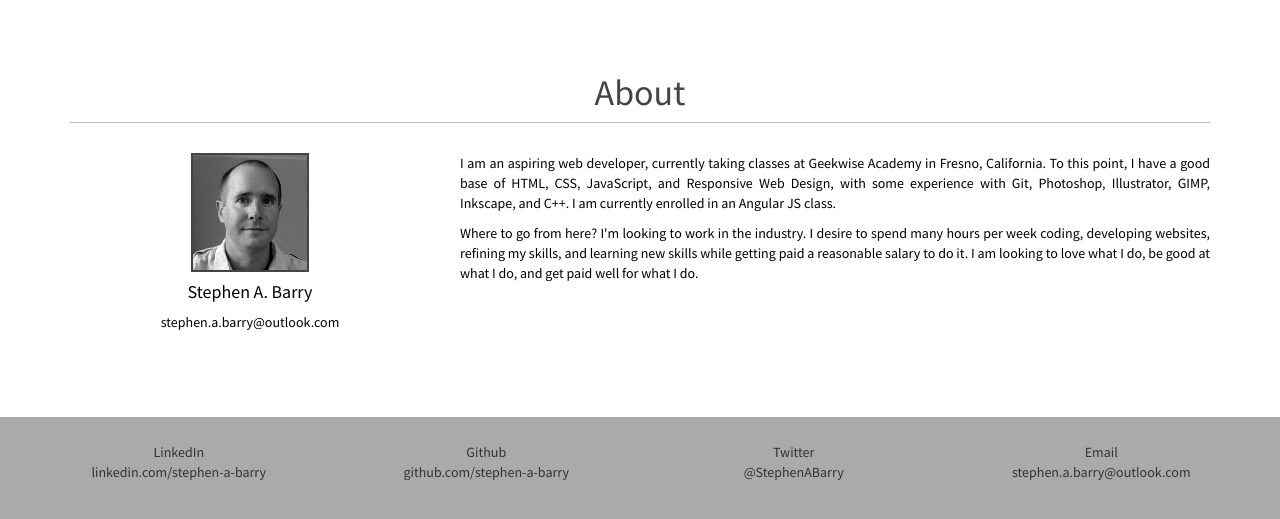
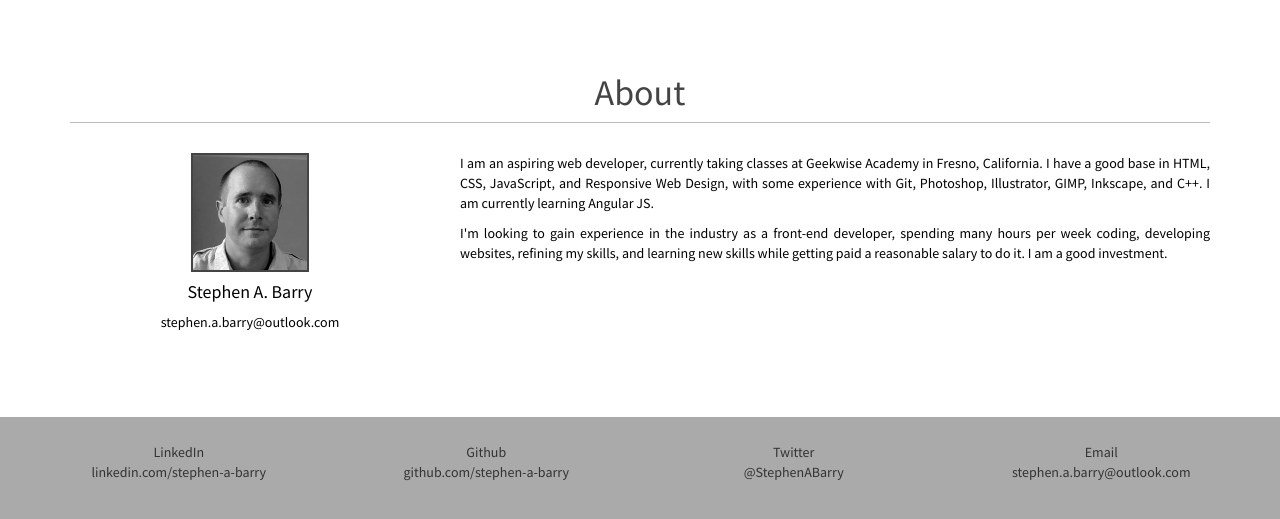
Before and after one commit to stephen-a-barry/portfolio, a plain HTML site: page index.html in a window 1280 px wide. Shown: the part 766-1285 px from the top of the page. Drawn offline with nearby package versions, Linux system fonts and the light colour scheme.

Commit message:
Refined About Me section

```diff
--- a/index.html
+++ b/index.html
@@ -117,10 +117,10 @@
         </div>
         <div class="col-sm-8 info">
           <p class="text-justify">
-            I am an aspiring web developer, currently taking classes at Geekwise Academy in Fresno, California.  To this point, I have a good base of HTML, CSS, JavaScript, and Responsive Web Design, with some experience with Git, Photoshop, Illustrator, GIMP, Inkscape, and C++.  I am currently enrolled in an Angular JS class.
+            I am an aspiring web developer, currently taking classes at Geekwise Academy in Fresno, California.  I have a good base in HTML, CSS, JavaScript, and Responsive Web Design, with some experience with Git, Photoshop, Illustrator, GIMP, Inkscape, and C++.  I am currently learning Angular JS.
           </p>
           <p class="text-justify">
-            Where to go from here?  I'm looking to work in the industry.  I desire to spend many hours per week coding, developing websites, refining my skills, and learning new skills while getting paid a reasonable salary to do it.  I am looking to love what I do, be good at what I do, and get paid well for what I do.
+            I'm looking to gain experience in the industry as a front-end developer, spending many hours per week coding, developing websites, refining my skills, and learning new skills while getting paid a reasonable salary to do it.  I am a good investment.
           </p>
         </div>
       </div>
```
